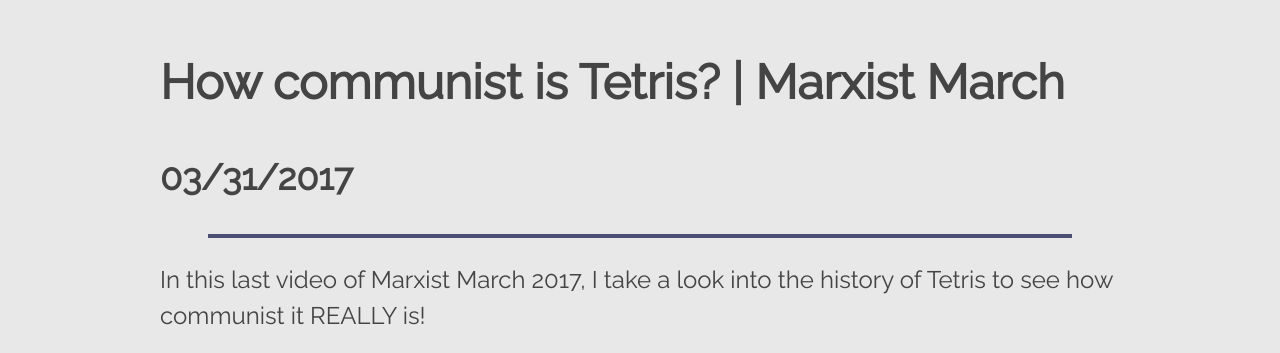
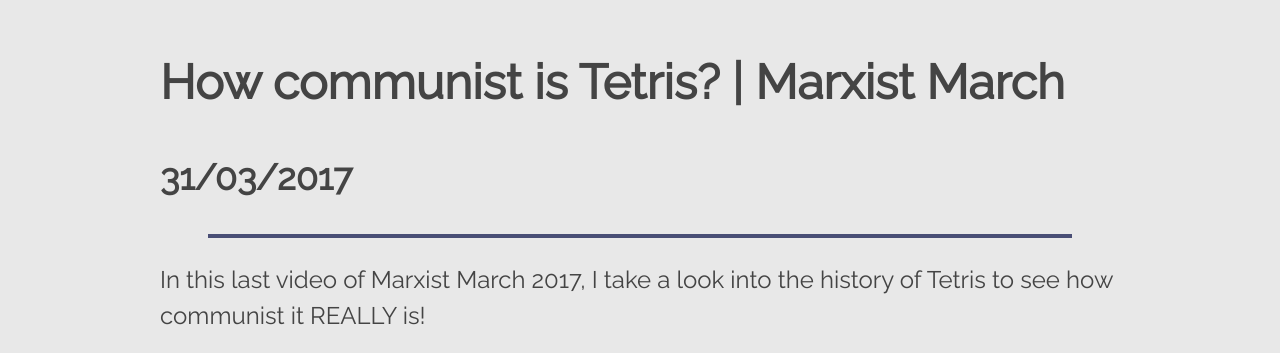
Before and after one commit to Kaihatsujin/kaihatsujin.github.io, a Jekyll site: the page built from _posts/2017-03-31-marxist-march-how-communist-is-tetris.md, in a window 1280 px wide. Shown: the part 1346-1699 px from the top of the page. Built offline with Jekyll 4.4.1, drawn with Linux system fonts in a browser that asks for light colours.

Commit message:
Fixed all the dates yo.

```diff
--- a/_layouts/post.html
+++ b/_layouts/post.html
@@ -7,6 +7,6 @@
 	<iframe style="width: 100%; height: 100%;" src="{{ page.embed }}" frameborder="0" allowfullscreen></iframe>
 </div>
 <h1>{{ page.title }}</h1>
-<h2 class="meta">{{ page.date | date: "%m/%d/%Y" }}</h2>
+<h2 class="meta">{{ page.date | date: "%d/%m/%Y" }}</h2>
 <hr>
 {{ content }}
```
